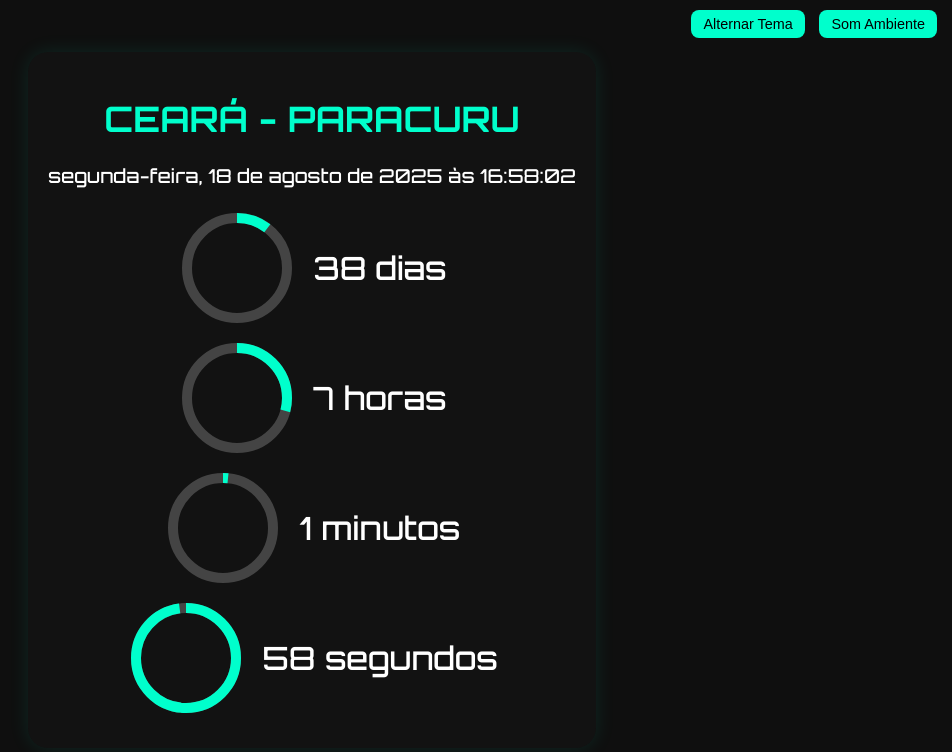
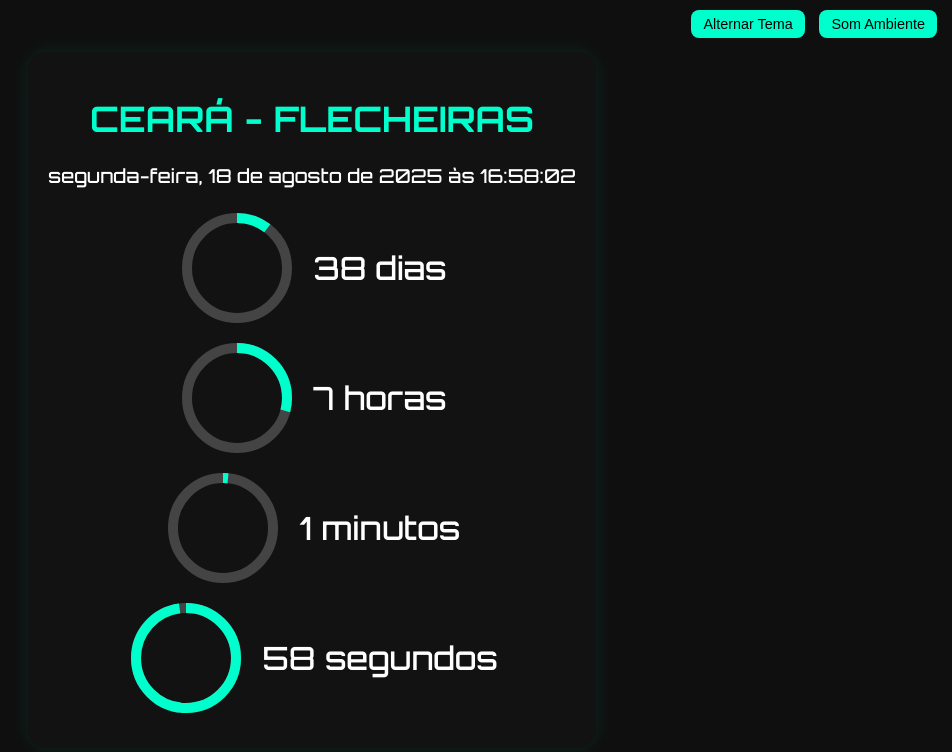
Before and after one commit to thiiagohsc/countdown-ceara, a plain HTML site: page index.html in a window 1280 px wide. Shown: the whole page, without its empty margins (328-1280 px from the left). Drawn offline with Linux system fonts and the light colour scheme.

Commit message:
Update City

```diff
--- a/index.html
+++ b/index.html
@@ -11,7 +11,7 @@
     <button id="toggle-audio">Som Ambiente</button>
   </div>
   <div class="timer-container">
-    <h1>CEARÁ - PARACURU</h1>
+    <h1>CEARÁ - FLECHEIRAS</h1>
     <div class="now-time" id="now-time"></div>
 
     <div class="progress-circle">
```
